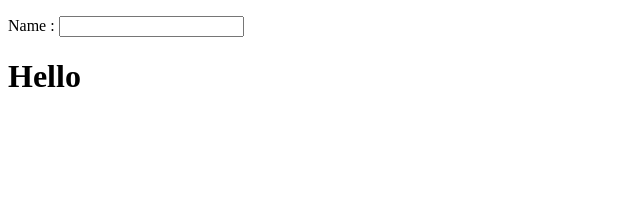
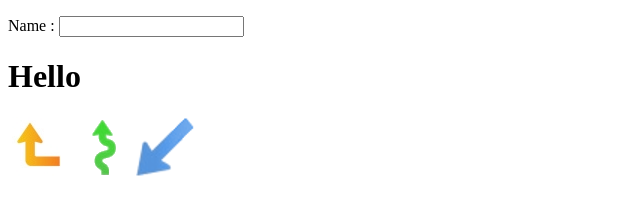
Before and after one commit to decaychains/decaychains.github.io, a plain HTML site: page index.html in a window 1280 px wide. Shown: the whole page, without its empty margins (0-640 px from the left). Drawn offline with nearby package versions, Linux system fonts and the light colour scheme.

Commit message:
arrows displayed

```diff
--- a/index.html
+++ b/index.html
@@ -8,5 +8,8 @@
   <h1>Hello {{name}}</h1>
 </div>
 
+<img src="img/Arrow90Orange.png"/>
+<img src="img/ArrowGammaGreen.png"/>
+<img src="img/ArrowStraightBlue.png"/>
 </body>
 </html>
```
